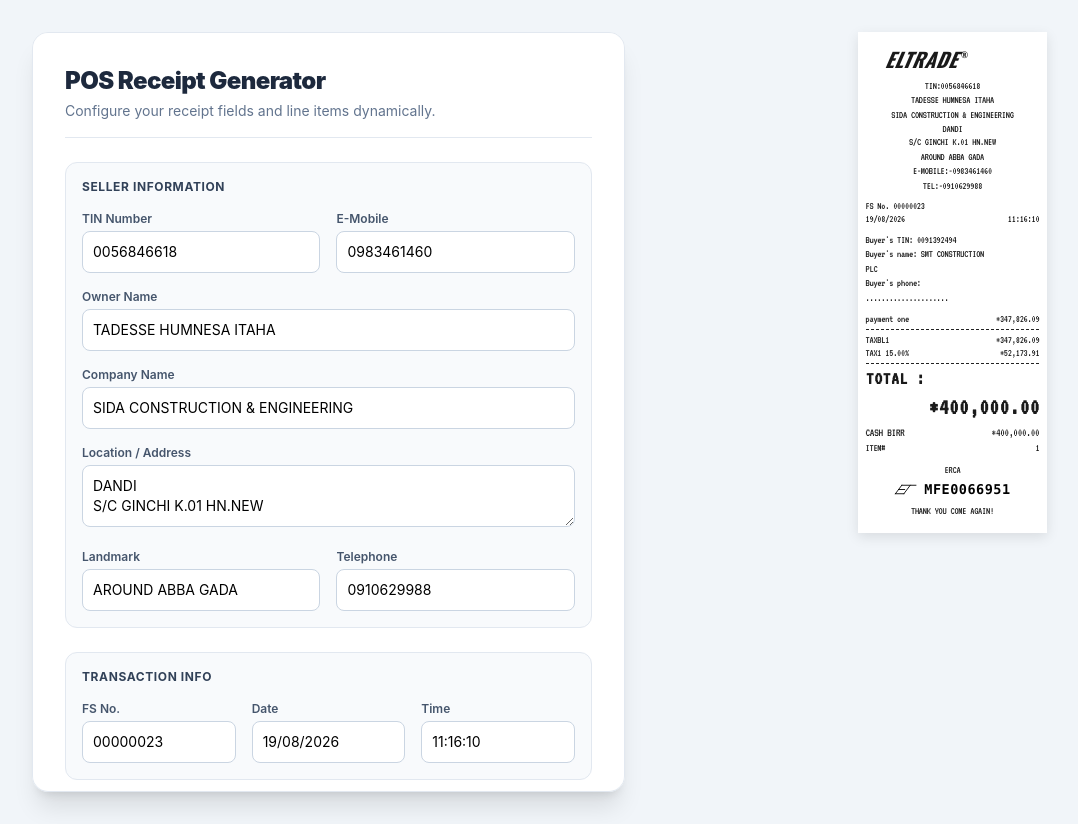
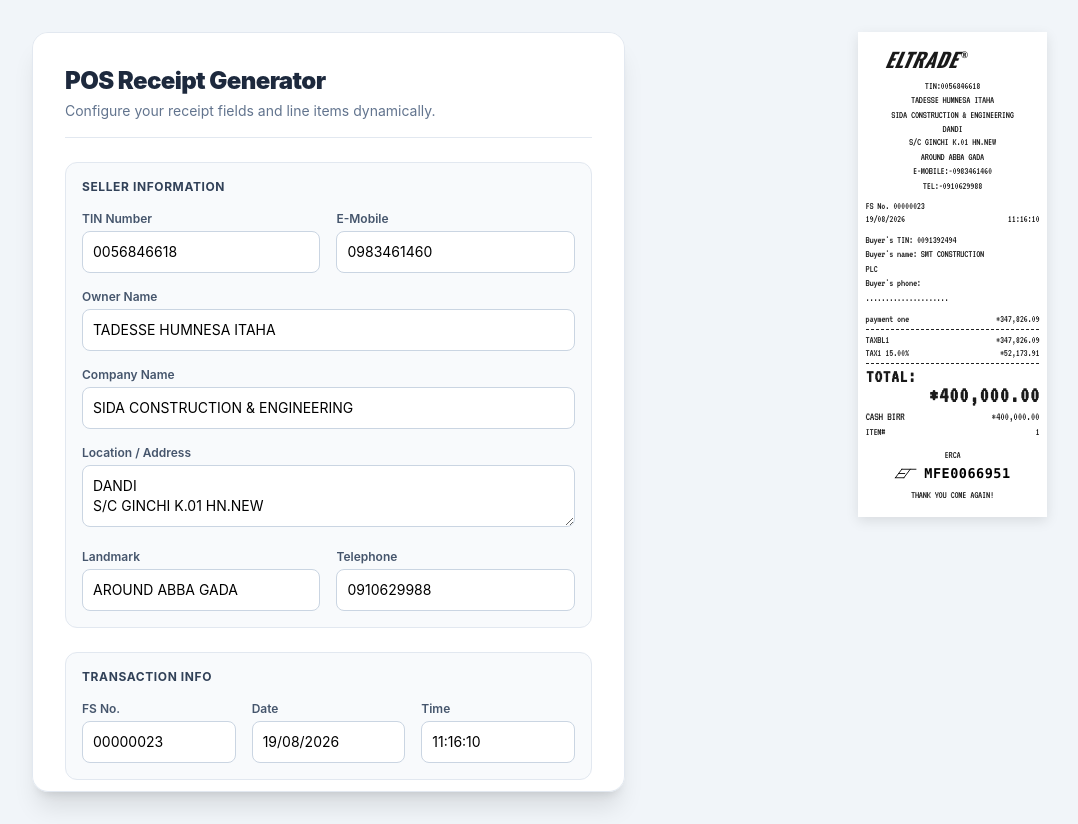
Before and after one commit to basliel97/receipt-app, a React (Vite) app: page / in a window 1280 px wide. Shown: the whole page, without its empty margins (0-1078 px from the left). Built offline with nearby package versions, Linux system fonts and the light colour scheme.

Commit message:
Tighten vertical gap between TOTAL label and amount, use italic normal-weight emblem

```diff
--- a/src/Receipt.css
+++ b/src/Receipt.css
@@ -57,6 +57,7 @@
   font-size: 19px;
   letter-spacing: 0.8px;
   font-weight: bold;
+  line-height: 0.95;
   transform: scaleY(0.95);
 }
 
@@ -66,9 +67,10 @@
   font-size: 24px;
   font-weight: bold;
   letter-spacing: 0.5px;
+  line-height: 0.95;
   transform: scaleY(0.95);
-  margin-top: 2px;
-  margin-bottom: 4px;
+  margin-top: -2px;
+  margin-bottom: 3px;
   white-space: nowrap;
 }
 
--- a/src/ReceiptGenerator.jsx
+++ b/src/ReceiptGenerator.jsx
@@ -260,7 +260,7 @@ export default function ReceiptGenerator() {
           <div className="receipt-divider"></div>
 
           <div className="mt-1">
-            <div className="total-label">TOTAL :</div>
+            <div className="total-label">TOTAL:</div>
             <div className="total-amount-row">*{formatCurrency(totalAmount)}</div>
           </div>
 
```
